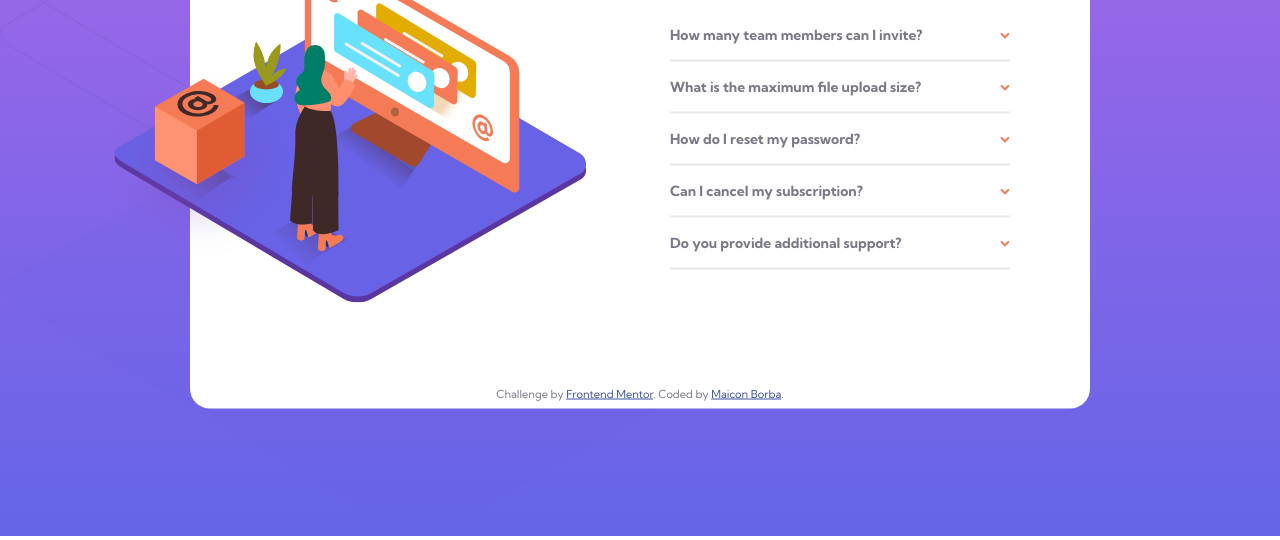
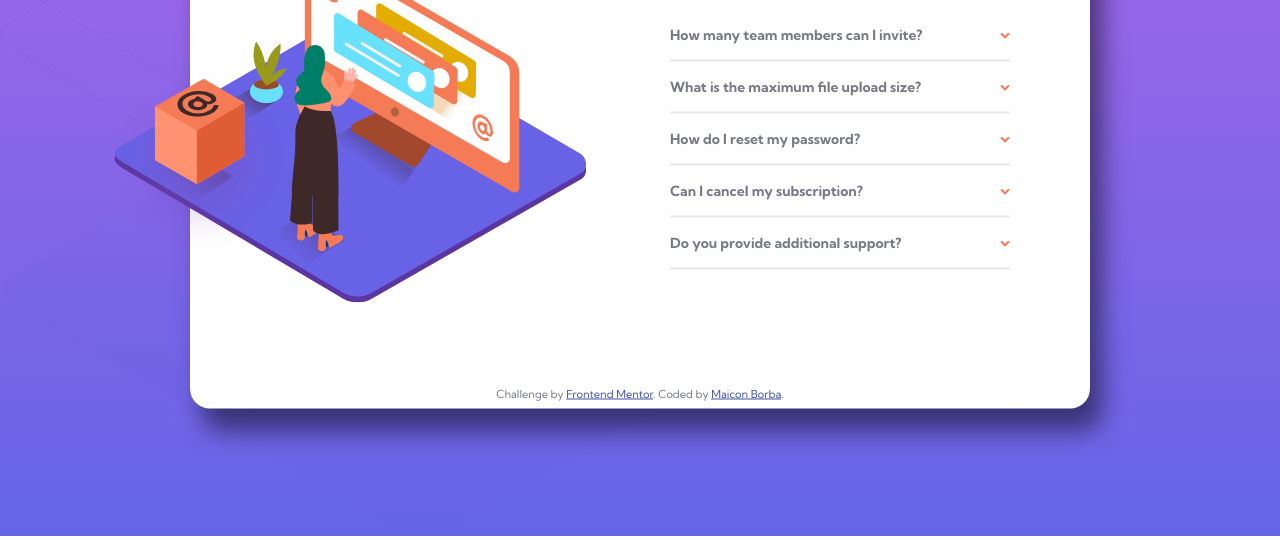
Before and after one commit to borbabeats/Faq-accordion-card-main, a plain HTML site: page index.html in a window 1280 px wide. Shown: the part 264-804 px from the top of the page. Drawn offline with Linux system fonts and the light colour scheme.

Commit message:
container
adicionado sombra ao container

```diff
--- a/style.css
+++ b/style.css
@@ -40,7 +40,8 @@ body > img {
     transform: translate(-50%, -50%);
     border-radius: 20px;
     width: 900px;
-    color: var(--Dark-grayish-blue)
+    color: var(--Dark-grayish-blue);
+    box-shadow: 12px 22px 26px #00000080;
 }
 
 
```
